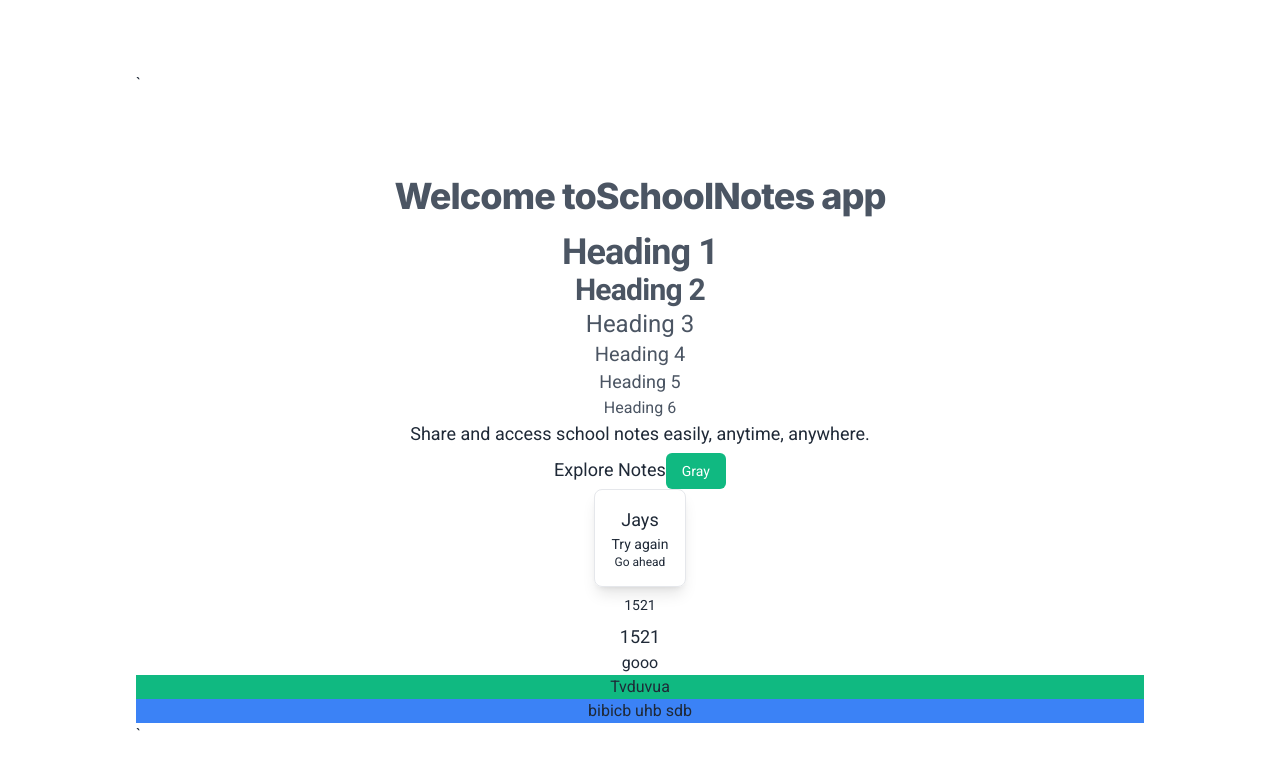
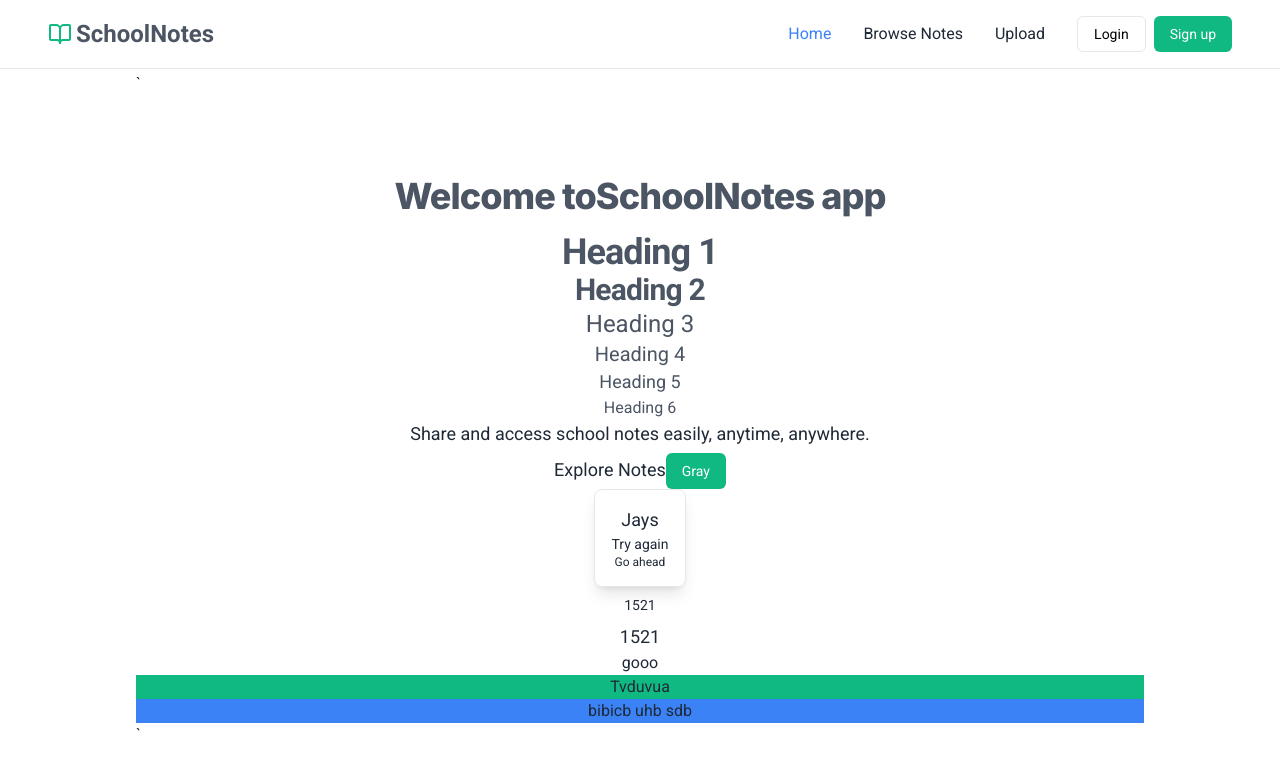
Before and after one commit to Mosanetech/Notes-App, a Next.js app: page / in a window 1280 px wide. Shown: the top 770 px of the page. Built offline with nearby package versions, Linux system fonts and the light colour scheme; no server answers.

Commit message:
added header section

```diff
--- /dev/null
+++ b/src/app/browse-notes/page.tsx
@@ -0,0 +1,9 @@
+import {NextPage} from "next";
+
+const BrowseNotesPage: NextPage = () => {
+    return (
+        <div>Browse Notes</div>
+    )
+}
+
+export default BrowseNotesPage;
--- a/src/app/globals.css
+++ b/src/app/globals.css
@@ -19,6 +19,9 @@
         --accent-primary: #10B981;
         --accent-hover: #059669;
         --highlight: #3B82F6;
+        --secondary-bg: #F8FAF8;
+        --border-color: #E5E7EB;
+
 
         /* Background variants */
         --bg-highlight: var(--highlight);       /* Blue background */
@@ -32,7 +35,7 @@ body {
   font-family: var(--font-sans), serif; /* Default font */
 }
 
-/*styling headings*/
+
 @layer base {
     h1 {
         @apply text-4xl font-bold tracking-tight text-[var(--text-secondary)];
@@ -63,7 +66,7 @@ body {
     }
 
     * {
-        border-color: var(--accent-primary);
+        border-color: var(--border-color);
     }
     a{
         @apply hover:text-[var(--highlight)];
@@ -100,7 +103,26 @@ body {
 }
 
 
-/*Secondary background*/
-.secondary-bg {
-    background-color: #F8FAF8;
+
+
+
+@layer utility {
+    /* Text colors */
+    .accent-txt { color: var(--accent-primary); }
+    .highlight-txt { color: var(--highlight); }
+
+    /* Background colors */
+    .bg-accent { background-color: var(--accent-primary); }
+    .bg-highlight { background-color: var(--highlight); }
+    .bg-secondary { background-color:var(--secondary-bg); } /*Secondary background color*/
+
+    /* Border colors */
+    .border-accent { border-color: var(--accent-primary); }
+    .border-highlight { border-color: var(--highlight); }
+
+
+    /* Hover states */
+    .hover-accent:hover { color: var(--accent-primary); }
+    .hover-highlight:hover { color: var(--highlight); }
+
 }
--- /dev/null
+++ b/src/app/upload/page.tsx
@@ -0,0 +1,9 @@
+import {NextPage} from "next";
+
+const Upload: NextPage = () => {
+    return (
+        <div>Upload Page</div>
+    )
+}
+
+export default Upload;
--- a/src/components/common/Header.tsx
+++ b/src/components/common/Header.tsx
@@ -1,28 +1,57 @@
 import { NextPage } from "next";
 import Link from "next/link";
 import { getSessionUser } from "@/utils/auth/getSessionUser";
+import {Button} from "@/components/ui/button";
+import HeaderTabs from "@/components/common/HeaderTabs";
+import {BookOpen, Menu} from "lucide-react";
 
 const Header: NextPage = async () =>{
     const user = await getSessionUser();
 
     return(
-        <div>
-            <div className="header-custom fixed w-full top-0 flex justify-between p-6 items-center z-10">
-                <Link href={'/public'} className="text-white text-xl md:text-2xl">SchoolNotes</Link>
-            {/* Left navigation */}
-            <div className="flex gap-2">
-            <Link href="/public" className="text-white">Home</Link>
-            <Link href="/notes" className="text-white">Notes</Link>
+        <div className={'fixed w-full top-0 z-100 bg-white backdrop-blur-sm border-b p-4'}>
 
+            <div className="max-w-7xl mx-auto px-4 sm:px-6 lg:px-8  lg:text-center  flex justify-between items-center ">
+                {/*Left Navigation*/}
+                <Link href={'/'}>
+                    <h3 className={'flex items-center gap-1 font-semibold'}>
+                        <BookOpen className={'accent-txt'}/>
+                        SchoolNotes
+                    </h3>
+                </Link>
+
+
+                {/* Desktop right navigation */}
+                <div className={'hidden md:flex items-center gap-8'}>
+
+                    <HeaderTabs />
+
+                    {/*Authentication */}
                     {user ? (
-                <Link href={`/profile/${user.user_id}`} className="text-white">
+                        <Link href={`/profile/${user.user_id}`}>
                         Profile
                         </Link>
                     ) : (
-                <Link href="/auth/signup" className="text-white">
+                        <div className={'flex items-center gap-2'}>
+                            <Link href="/auth/login">
+                                <Button variant={'inverted'}>
+                                    Login
+                                </Button>
+                            </Link>
+
+                            <Link href="/auth/signup">
+                                <Button variant={'primary'}>
                                     Sign up
+                                </Button>
+
                             </Link>
+                        </div>
+
                     )}
+                 </div>
+                {/*Mobile right navigation*/}
+                <div className={'inline md:hidden'}>
+                    <Menu />
                 </div>
             </div>
         </div>
--- /dev/null
+++ b/src/components/common/HeaderTabs.tsx
@@ -0,0 +1,18 @@
+'use client'
+import {NextPage} from "next";
+import {usePathname} from "next/navigation";
+import Link from "next/link";
+
+const HeaderTabs: NextPage = () => {
+    const pathname = usePathname();
+
+    return (
+        <div className="flex gap-8 items-center">
+            <Link href="/" className={`${pathname === '/' ?'highlight-txt':''}`}>Home</Link>
+            <Link href="/browse-notes" className={`${pathname === '/browse-notes' ?'highlight-txt':''}`}>Browse Notes</Link>
+            <Link href={'/upload'} className={`${pathname === '/upload' ?'highlight-txt':''}`}>Upload</Link>
+        </div>
+    )
+}
+
+export default HeaderTabs;
```
Lines whose indentation alone changed are shown as unchanged.
